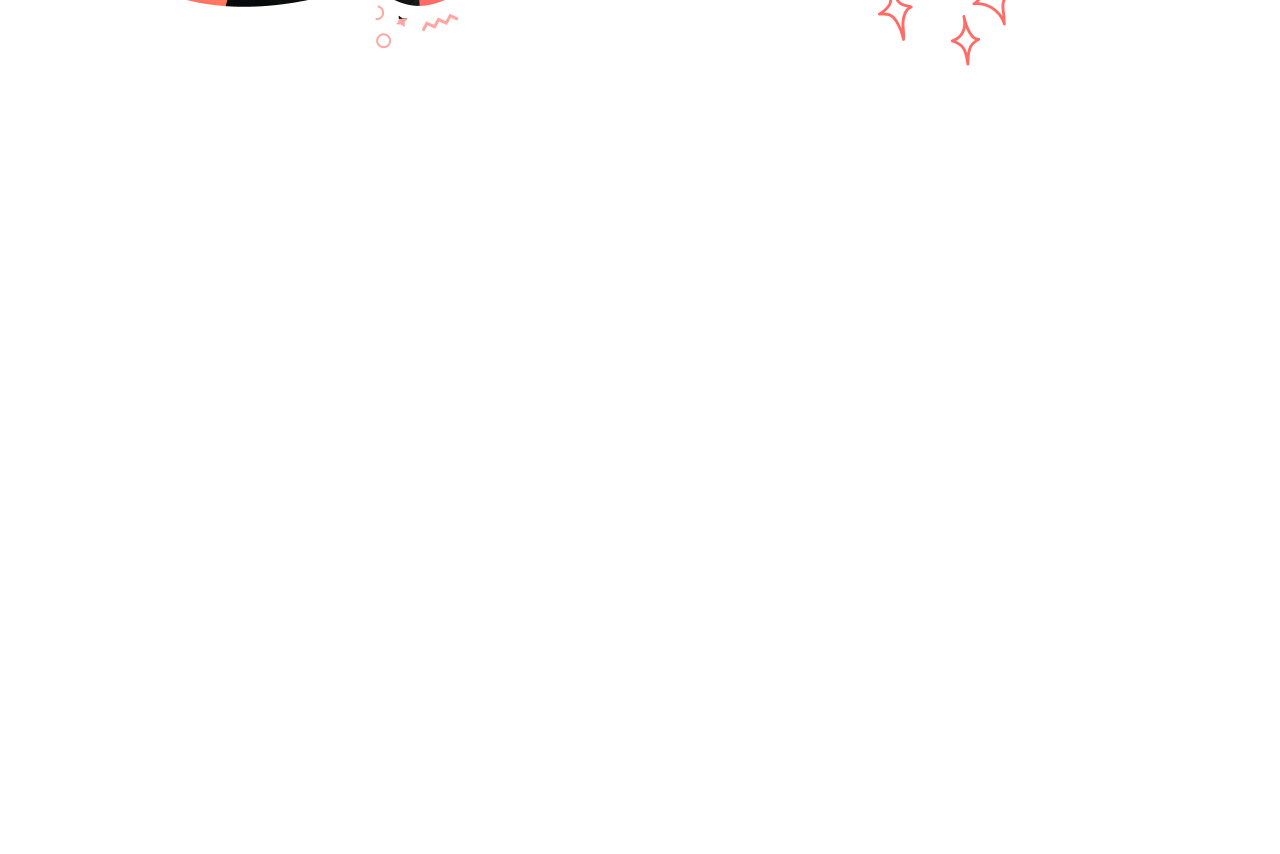
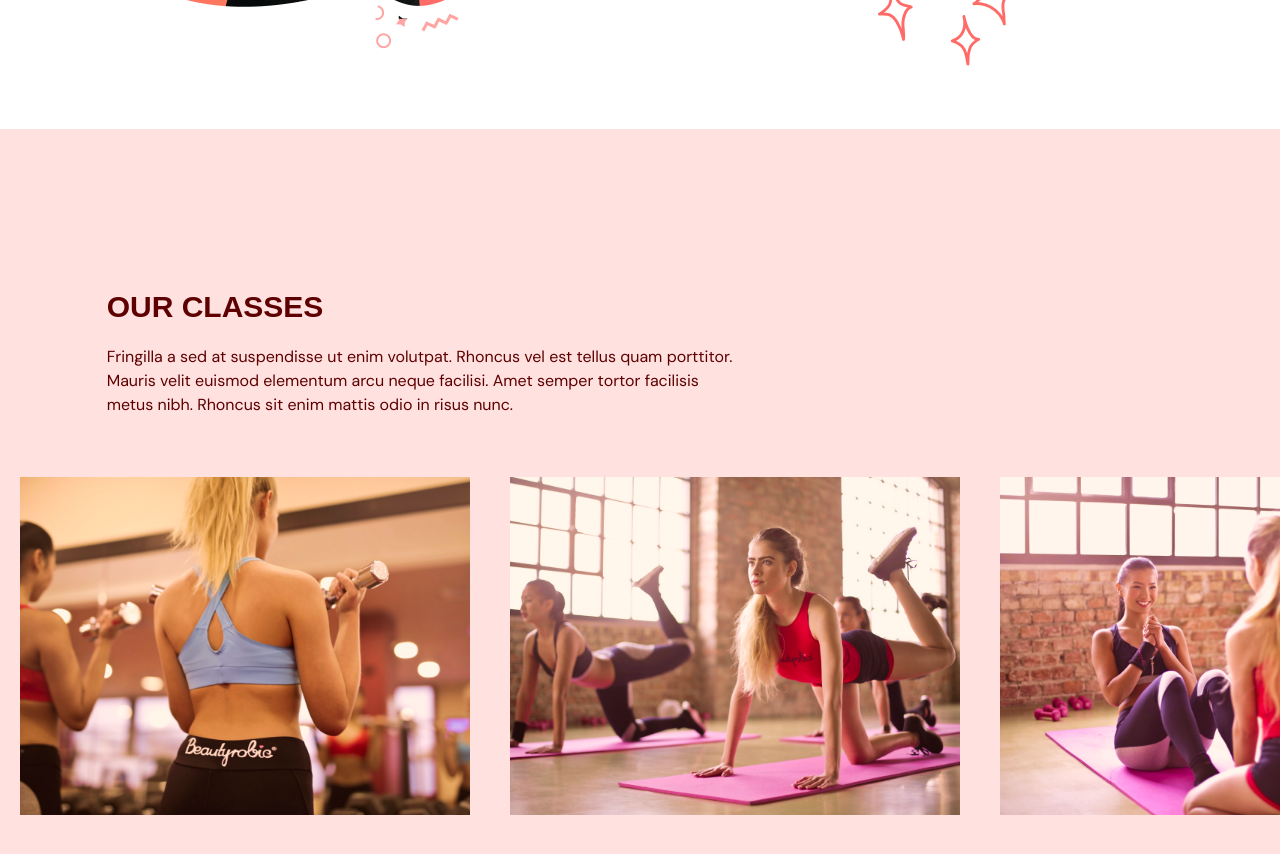
Before and after one commit to MartaKliuchnik/Fitness_App_React_TS, a React (Vite) app: page / in a window 1280 px wide. Shown: the part 2000-2854 px from the top of the page. Before the commit the page ends 2129 px from the top, so only its background shows below. Built offline with nearby package versions, Linux system fonts and the light colour scheme.

Commit message:
feat: add ourClasses component

```diff
--- a/src/App.tsx
+++ b/src/App.tsx
@@ -3,6 +3,7 @@
 import { useEffect, useState } from 'react';
 import { SelectedPage } from '@/shared/types';
 import Benefits from '@/scenes/benefits';
+import OurClasses from '@/scenes/ourClasses';
 
 function App() {
 
@@ -28,6 +29,8 @@
 		/>
 		<Home setSelectedPage={setSelectedPage} />
 		<Benefits setSelectedPage={setSelectedPage} />
+		<OurClasses setSelectedPage={setSelectedPage} />
+
 	</div>;
 }
 
--- a/src/scenes/benefits/Benefit.tsx
+++ b/src/scenes/benefits/Benefit.tsx
@@ -18,7 +18,7 @@
     return (
         <motion.div
             variants={childrenVariant}
-            className="mt-5 rounded-md border-2 border-gray-100 py-16 text-center">
+            className="mt-5 rounded-md border-2 border-gray-100 py-16 text-center px-6">
             <div className="mb-4 flex justify-center">
                 <div className="rounded-full border-2 border-gray-100 bg-primary-100 p-4">
                     {icon}
--- a/src/scenes/benefits/index.tsx
+++ b/src/scenes/benefits/index.tsx
@@ -146,7 +146,7 @@
                         <div className="relative mt-16">
                             <div className="before:absolute before:-bottom-20 before:right-40 before:z-[-1] before:content-sparkles">
                                 <ActionButton setSelectedPage={setSelectedPage}>
-                                    Jion Now
+                                    Join Now
                                 </ActionButton>
                             </div>
 
--- /dev/null
+++ b/src/scenes/ourClasses/Class.tsx
@@ -0,0 +1,25 @@
+type Props = {
+    name: string;
+    description?: string;
+    image: string;
+}
+
+const Class = ({ name, description, image }: Props) => {
+
+    const overlayStyles = `p-5 absolute z-30 flex
+    h-[380px] w-[450px] flex-col items-center justify-center
+    whitespace-normal bg-primary-500 text-center text-white
+    opacity-0 transition duration-500 hover:opacity-90`;
+
+    return (
+        <li className="relative mx-5 inline-block h-[380px] w-[450px]">
+            <div className={overlayStyles}>
+                <p className="text-2xl">{name}</p>
+                <p className="mt-5">{description}</p>
+            </div>
+            <img src={image} alt={`${image}`} />
+        </li>
+    )
+}
+
+export default Class
--- /dev/null
+++ b/src/scenes/ourClasses/index.tsx
@@ -0,0 +1,92 @@
+import { SelectedPage, ClassType } from "@/shared/types";
+import image1 from '@/assets/image1.png';
+import image2 from '@/assets/image2.png';
+import image3 from '@/assets/image3.png';
+import image4 from '@/assets/image4.png';
+import image5 from '@/assets/image5.png';
+import image6 from '@/assets/image6.png';
+import { motion } from 'framer-motion';
+import HText from "@/shared/HText";
+import Class from './Class';
+
+const classes: Array<ClassType> = [
+        {
+        name: "Weight Training Classes",
+        description:
+        "Lorem ipsum dolor sit amet, consectetur adipiscing elit, sed do eiusmod tempor incididunt ut labore et dolore magna aliqua. Ut enim ad minim veniam, quis nostrud exercitation ullamco laboris nisi ut aliquip ex ea commodo consequat.",
+        image: image1,
+    },
+    {
+        name: "Yoga Classes",
+        image: image2,
+    },
+    {
+        name: "Ab Core Classes",
+        description:
+        "Lorem ipsum dolor sit amet, consectetur adipiscing elit, sed do eiusmod tempor incididunt ut labore et dolore magna aliqua. Ut enim ad minim veniam, quis nostrud exercitation ullamco laboris nisi ut aliquip ex ea commodo consequat.",
+        image: image3,
+    },
+    {
+        name: "Adventure Classes",
+        description:
+        "Lorem ipsum dolor sit amet, consectetur adipiscing elit, sed do eiusmod tempor incididunt ut labore et dolore magna aliqua. Ut enim ad minim veniam, quis nostrud exercitation ullamco laboris nisi ut aliquip ex ea commodo consequat.",
+        image: image4,
+    },
+    {
+        name: "Fitness Classes",
+        image: image5,
+    },
+    {
+        name: "Training Classes",
+        description:
+        "Lorem ipsum dolor sit amet, consectetur adipiscing elit, sed do eiusmod tempor incididunt ut labore et dolore magna aliqua. Ut enim ad minim veniam, quis nostrud exercitation ullamco laboris nisi ut aliquip ex ea commodo consequat.",
+        image: image6,
+    },
+]
+
+type Props = {
+    setSelectedPage: (value: SelectedPage) => void;
+};
+
+    const OurClasses = ({setSelectedPage}: Props) => {
+    return (
+        <section className="w-full bg-primary-100 py-40" id="ourclasses">
+            <motion.div
+                onViewportEnter={() => setSelectedPage(SelectedPage.OurClasses)}>
+                <motion.div
+                    className="mx-auto w-5/6"
+                    initial="hidden"
+                    whileInView="visible"
+                    viewport={{ once: true, amount: 0.5 }}
+                    transition={{ duration: 0.5 }}
+                    variants={{
+                        hidden: { opacity: 0, x: -50 },
+                        visible: {opacity: 1, x: 0},
+                    }}
+                >
+                    <div className="md:w-3/5">
+                        <HText>OUR CLASSES</HText>
+                        <p className="py-5">Fringilla a sed at suspendisse ut enim volutpat. Rhoncus vel est
+                            tellus quam porttitor. Mauris velit euismod elementum arcu neque
+                            facilisi. Amet semper tortor facilisis metus nibh. Rhoncus sit
+                            enim mattis odio in risus nunc.
+                        </p>
+                    </div>
+                </motion.div>
+                <div className="mt-10 h-[353px] w-full overflow-x-auto overflow-y-hidden">
+                    <ul className="w-[2800px] whitespace-nowrap">
+                        {classes.map((item: ClassType, index) => (
+                            <Class
+                                key={`${item.name}-${index}`}
+                                name={item.name}
+                                description={item.description}
+                                image={item.image}
+                        />))}
+                    </ul>
+                </div>
+            </motion.div>
+        </section>
+    )
+}
+
+export default OurClasses
--- a/src/shared/types.ts
+++ b/src/shared/types.ts
@@ -10,3 +10,9 @@
 	title: string;
 	description: string;
 }
+
+export interface ClassType {
+	name: string;
+	description?: string;
+	image: string;
+}
```
